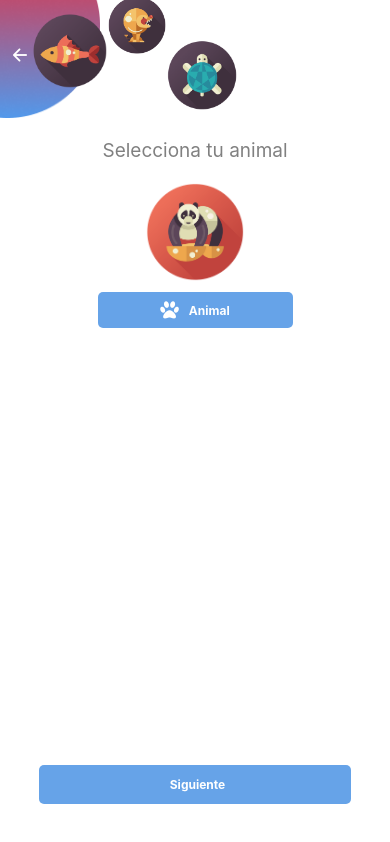
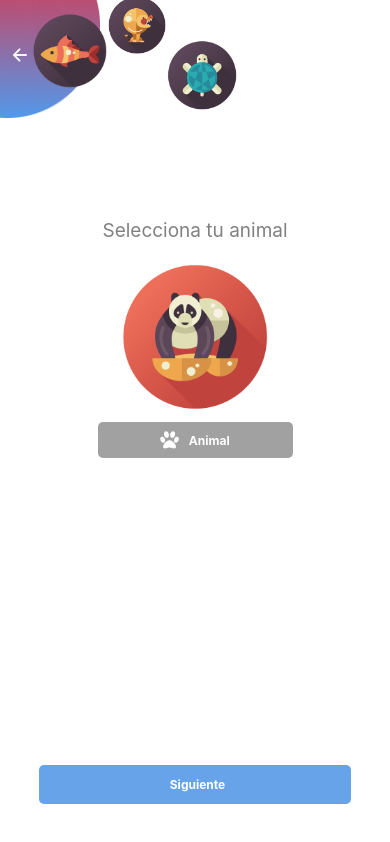
Before and after one commit to JuanLaspiur/MagicReactNativeFront, a React Native app: screen / in a window 390 px wide. Built offline with nearby package versions, Linux system fonts and the light colour scheme.

Commit message:
selecciona tu animal

```diff
--- a/src/screens/Auth/RegisterSteps/RegisterTres.jsx
+++ b/src/screens/Auth/RegisterSteps/RegisterTres.jsx
@@ -129,7 +129,7 @@ const styles = StyleSheet.create({
   containerInputs: {
     width: '100%',
     height: 100,
-    marginTop: 120,
+    marginTop: 200,
     display:'flex',
     alignItems:'center'
   },
@@ -140,7 +140,7 @@ const styles = StyleSheet.create({
     color: 'gray',
   },
   button: {
-    backgroundColor: '#66A3E8',
+    backgroundColor: '#A1A1A1',
     padding: 8,
     borderRadius: 5,
     marginTop: 10,
@@ -170,8 +170,8 @@ const styles = StyleSheet.create({
     zIndex: 1,
   },
   avatar: {
-    width: 100,
-    height: 100,
+    width: 150,
+    height: 150,
     borderRadius: 50,
     alignSelf: 'center',
     marginTop: 10,
@@ -197,7 +197,7 @@ const styles = StyleSheet.create({
   closeModalButton: {
     marginTop: 10,
     padding: 10,
-    backgroundColor: '#66A3E8',
+    backgroundColor: '#A1A1A1',
     borderRadius: 5,
   },
   closeModalButtonText: {
```
